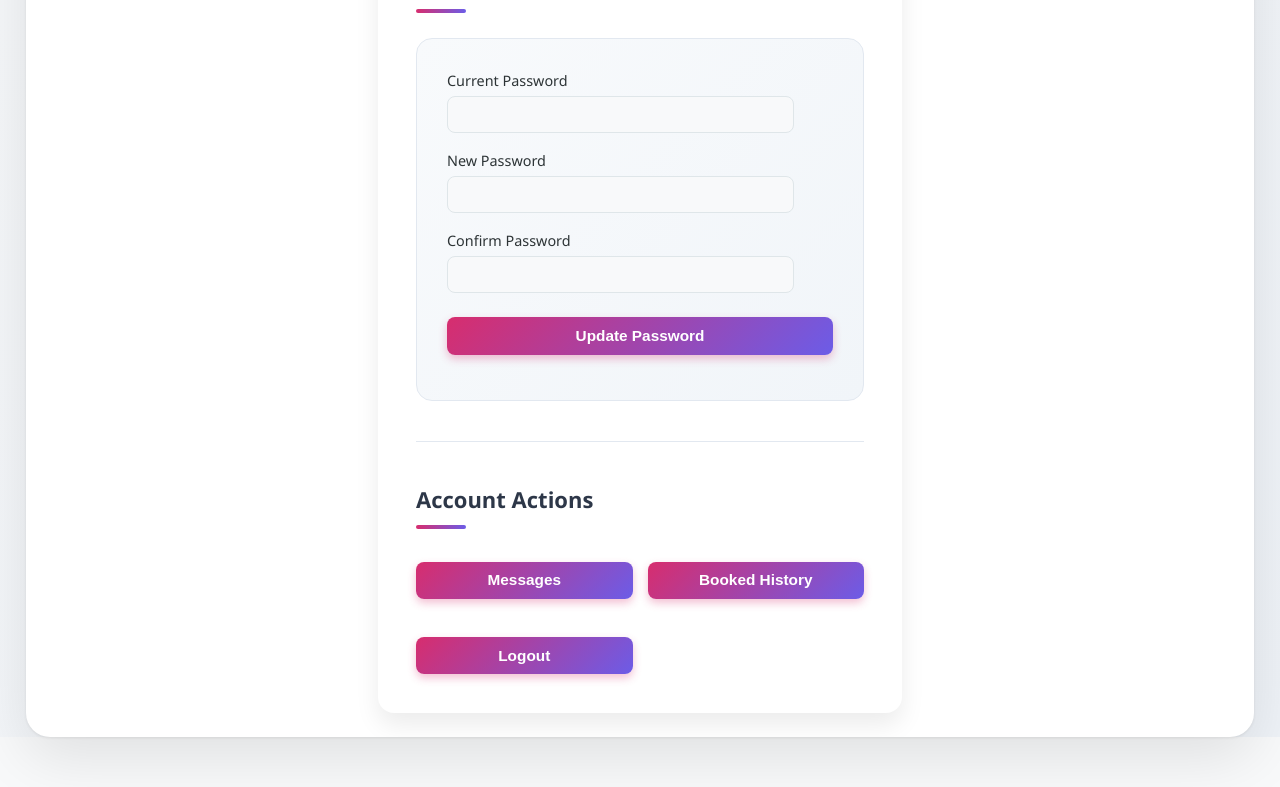
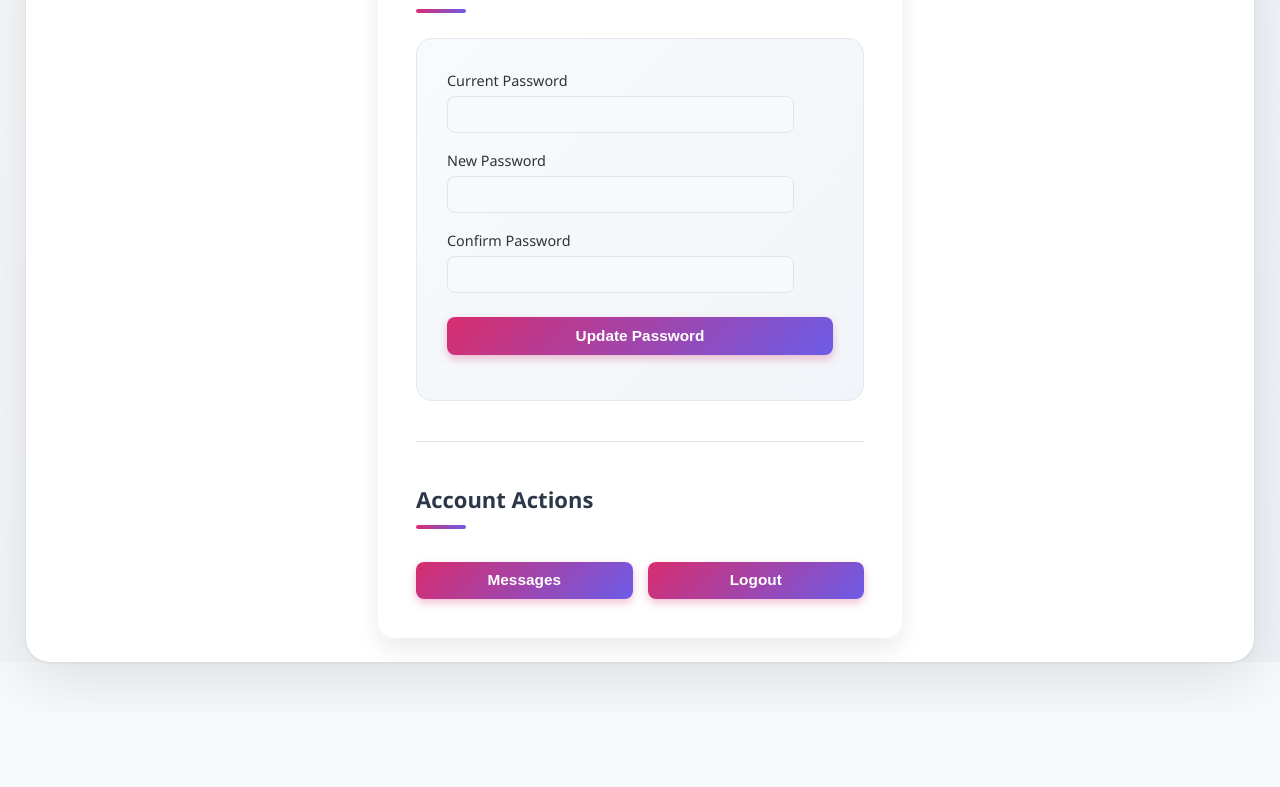
Before and after one commit to Sumukesh-Reddy/shelterseek-react, a React (Create React App) app in the folder frontend/: page /profile in a window 1280 px wide. Shown: the part 840-1627 px from the top of the page. After the commit the page ends 1552 px from the top, so only its background shows below. Built offline with nearby package versions, Linux system fonts and the light colour scheme; sample sign-in values are in the browser's storage.

Commit message:
fixed some bugs

```diff
--- a/frontend/src/pages/Host_page/host_index.jsx
+++ b/frontend/src/pages/Host_page/host_index.jsx
@@ -398,7 +398,7 @@
             <button className="host-user-close-btn" onClick={() => setIsMenuOpen(false)}>×</button>
             <ul>
               <li><a href="/dashboard">Dashboard</a></li>
-              <li><a href="/logout">Logout</a></li>
+              <li><a href="/">Logout</a></li>
             </ul>
           </div>
         )}
--- a/frontend/src/pages/profile/profile.jsx
+++ b/frontend/src/pages/profile/profile.jsx
@@ -237,15 +237,18 @@
                 Messages
               </button>
 
+              {currentUser.accountType === "traveller" && (
               <button
                 onClick={() => navigate("/BookedHistory")}
                 className="btn btn-secondary"
               >
                 Booked History
               </button>
+              )}
               <button onClick={logout} className="btn btn-danger">
                 Logout
               </button>
+
 
             </div>
           </div>
```
